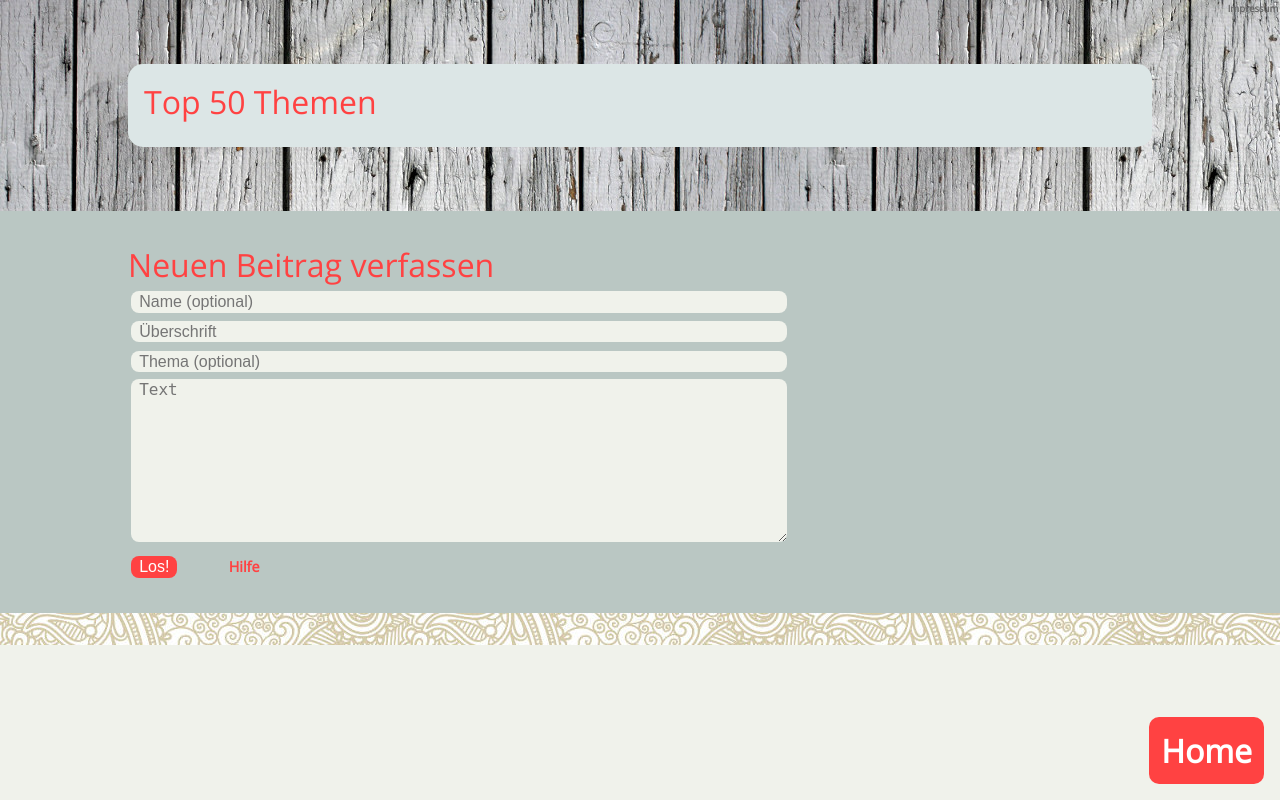
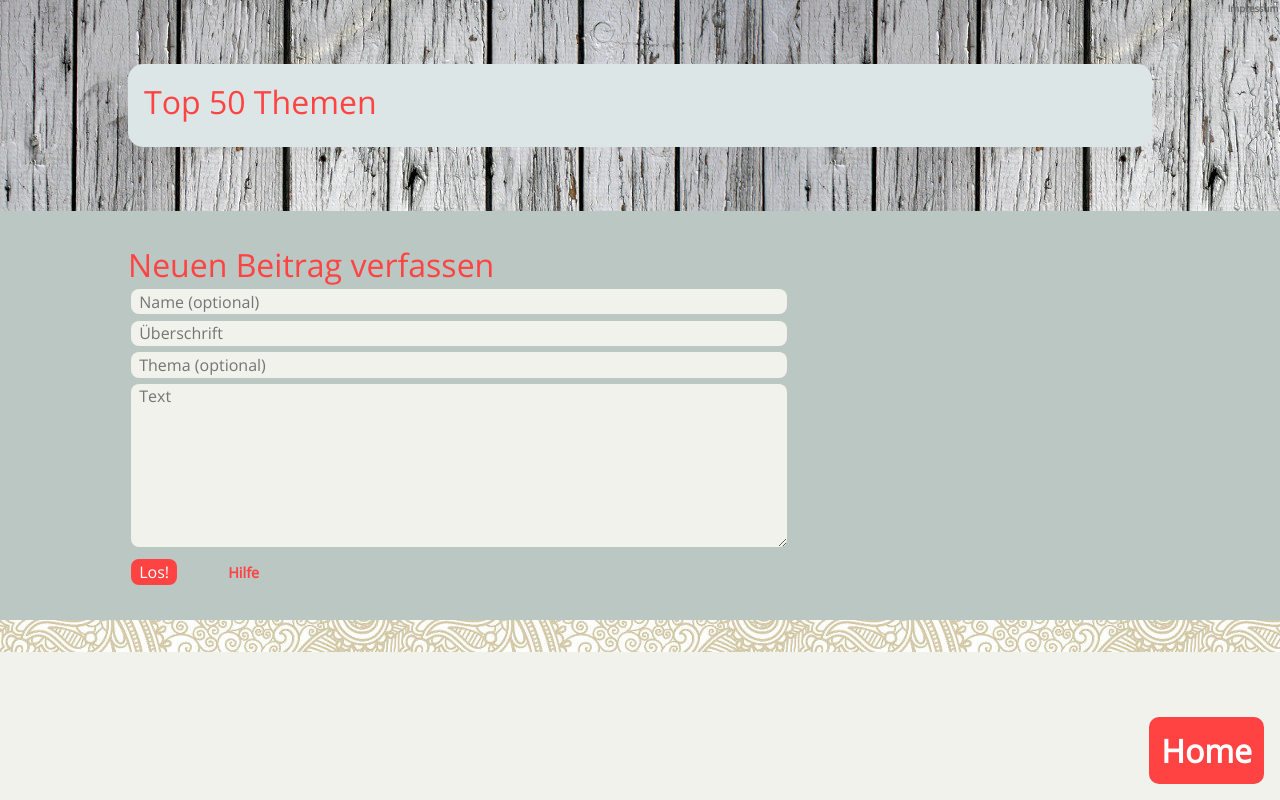
Before and after one commit to tobiasno/OrganicBoard, a PHP site: page / in a window 1280 px wide. Run offline with PHP 8.4, Linux system fonts and the light colour scheme; data comes from the database, SQL or seed files in the repository; data that the repository does not hold is empty.

Commit message:
fixed wrong font in textarea

```diff
--- a/www/common/css/mobile.css
+++ b/www/common/css/mobile.css
@@ -64,6 +64,7 @@ a, a:hover {
 
 input, textarea, button {
   color: #050505;
+  font-family: 'OpenSans';
   font-size: 2rem;
   padding: 0.1rem 0.5rem;
   margin: 0.2rem;
--- a/www/common/css/style.css
+++ b/www/common/css/style.css
@@ -52,6 +52,7 @@ a, a:hover {
 
 input, textarea, button {
   color: #111111;
+  font-family: 'OpenSans';
   font-size: 1rem;
   padding: 0.1rem 0.5rem;
   margin: 0.2rem;
```
